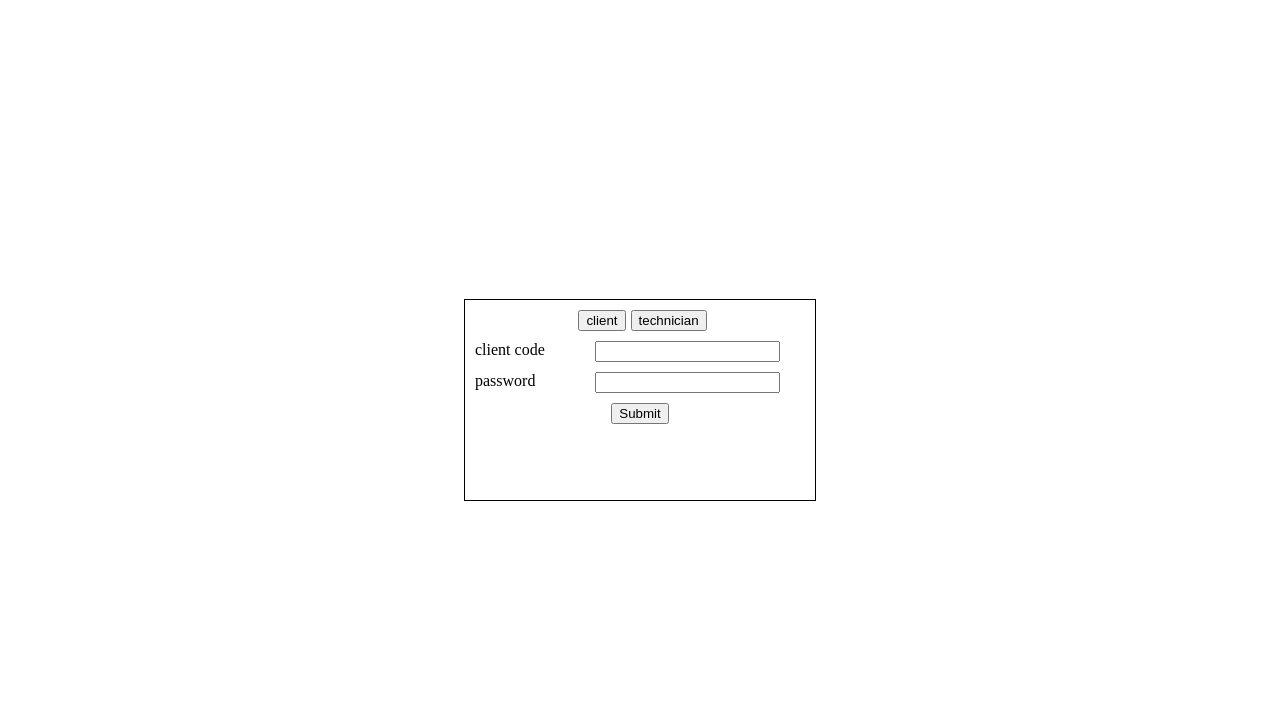
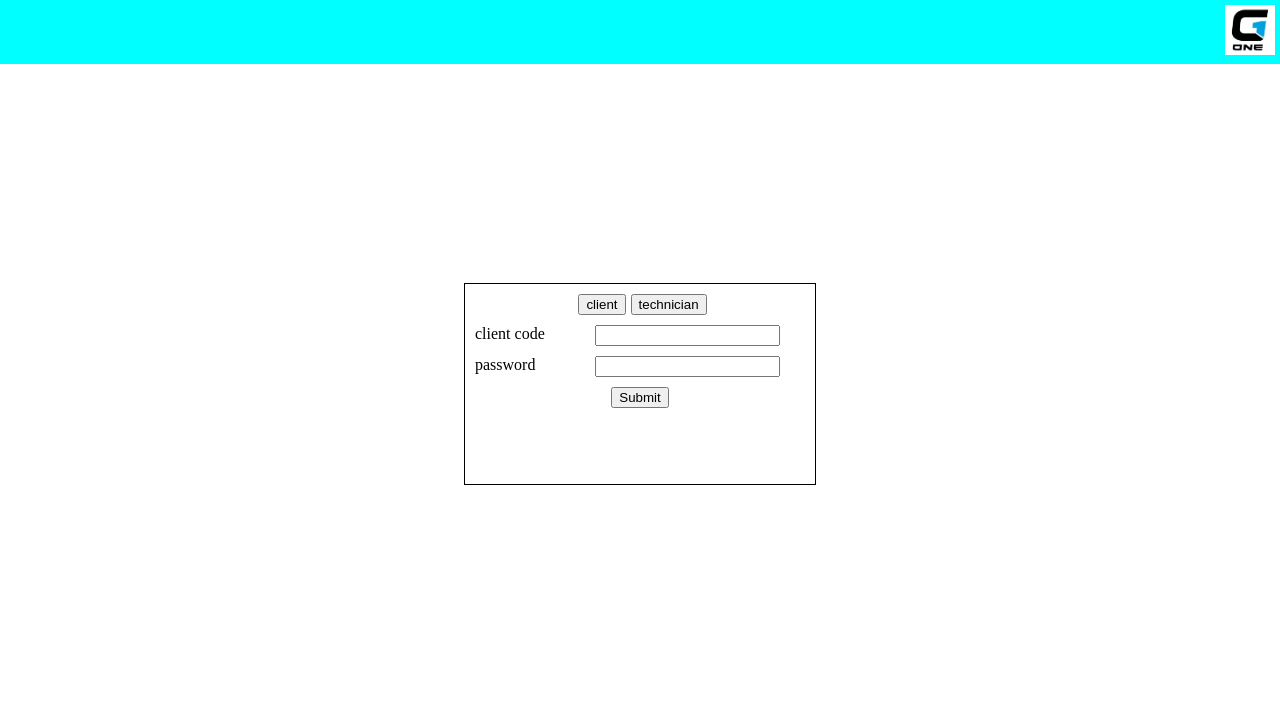
Before and after one commit to doodiyehezkel/tal-matala, a plain HTML site: page index.html in a window 1280 px wide. Drawn offline with Linux system fonts and the light colour scheme.

Commit message:
logo and header

```diff
--- a/index.html
+++ b/index.html
@@ -8,6 +8,11 @@
 </head>
 <body id="body">
 
+    <header>
+        <img width="50px" src="logo.jpg">
+    </header>
+
+    <main>
     <div class="login-container">
 
     <form id="form"  method="get" action="" target="client.html" onsubmit="onSubmit()">
@@ -54,6 +59,6 @@
         }
 
     </script>
-
+</main>
 </body>
 </html>
--- a/style.css
+++ b/style.css
@@ -1,12 +1,24 @@
 body {
+    margin: 0;
+    padding: 0;
+}
+
+main {
     display: flex;
     flex-direction: column;
     justify-content: center;
     align-items: center;
-    min-height: 100vh;
+    min-height: 80vh;
     margin: 0;
     padding: 0;
 }
+
+header {
+    direction: rtl;
+    background-color: aqua;
+    padding: 5px;
+}
+
 .login-container {
     border: 1px solid black;
     width: 350px;
```
Also changed, not shown: client-landing-page.html (+7 -0 lines), client.html (deleted, +0 -11 lines), graph.html (+9 -0 lines), technician-landing-page.html (+8 -0 lines), technician.html (deleted, +0 -13 lines), logo.jpg (added).
